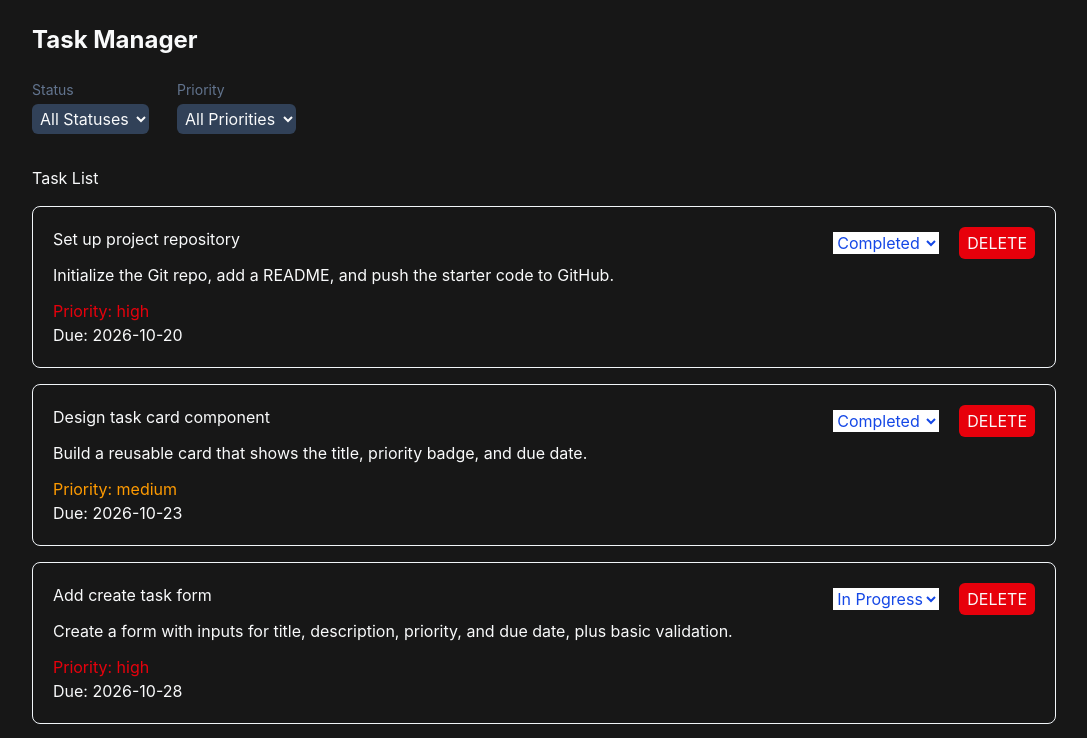
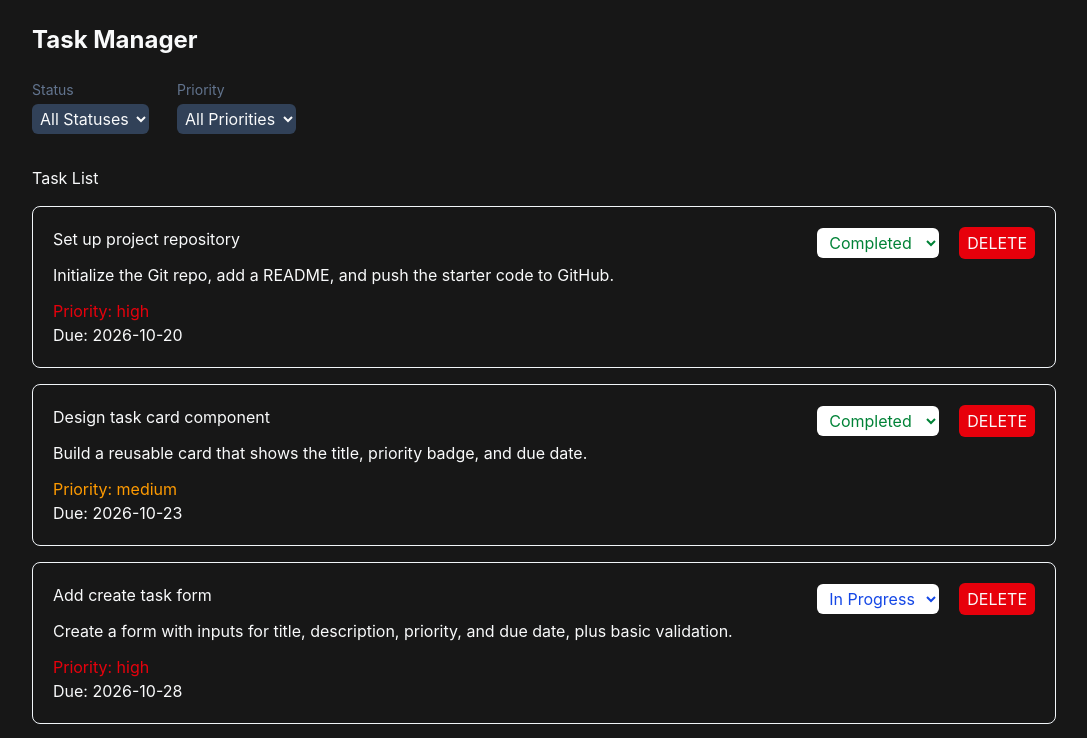
Before and after one commit to shanreed25/react-task-manager, a React (Vite) app: page / in a window 1280 px wide. Shown: the top 738 px of the page, without its empty margins (96-1183 px from the left). Built offline with nearby package versions, Linux system fonts and the light colour scheme.

Commit message:
adding tailwind styles for status indicator

```diff
--- a/src/components/TaskItem/TaskItem.tsx
+++ b/src/components/TaskItem/TaskItem.tsx
@@ -13,6 +13,21 @@ function TaskItem({ task, onStatusChange, onDelete }: TaskItemProps) {
             return "text-yellow-500"
     }
     }
+
+    function getStatusStyles(status: TaskStatus): string {
+        switch (status) {
+        case "pending":
+            return "bg-yellow-100 text-yellow-800";
+        case "in-progress":
+            return "bg-white text-blue-700";
+        case "completed":
+            return "bg-white text-green-700";
+        default:
+            return "bg-black text-yellow-500"
+    }
+    }
+
+
   return (
     <div className="p-5 border border-slate-100 rounded-lg flex justify-between gap-5 items-start">
       <div className="flex flex-col gap-3">
@@ -40,7 +55,7 @@ function TaskItem({ task, onStatusChange, onDelete }: TaskItemProps) {
             //since the dropdown only offers the allowed statues this is safe
             onStatusChange(task.id, e.target.value as TaskStatus)
           }
-          className="cursor-pointer bg-white text-blue-700"
+          className={`${getStatusStyles(task.status)} cursor-pointer rounded-md px-2 py-1`}
         >
           <option value="pending">Pending</option>
           <option value="in-progress">In Progress</option>
```
